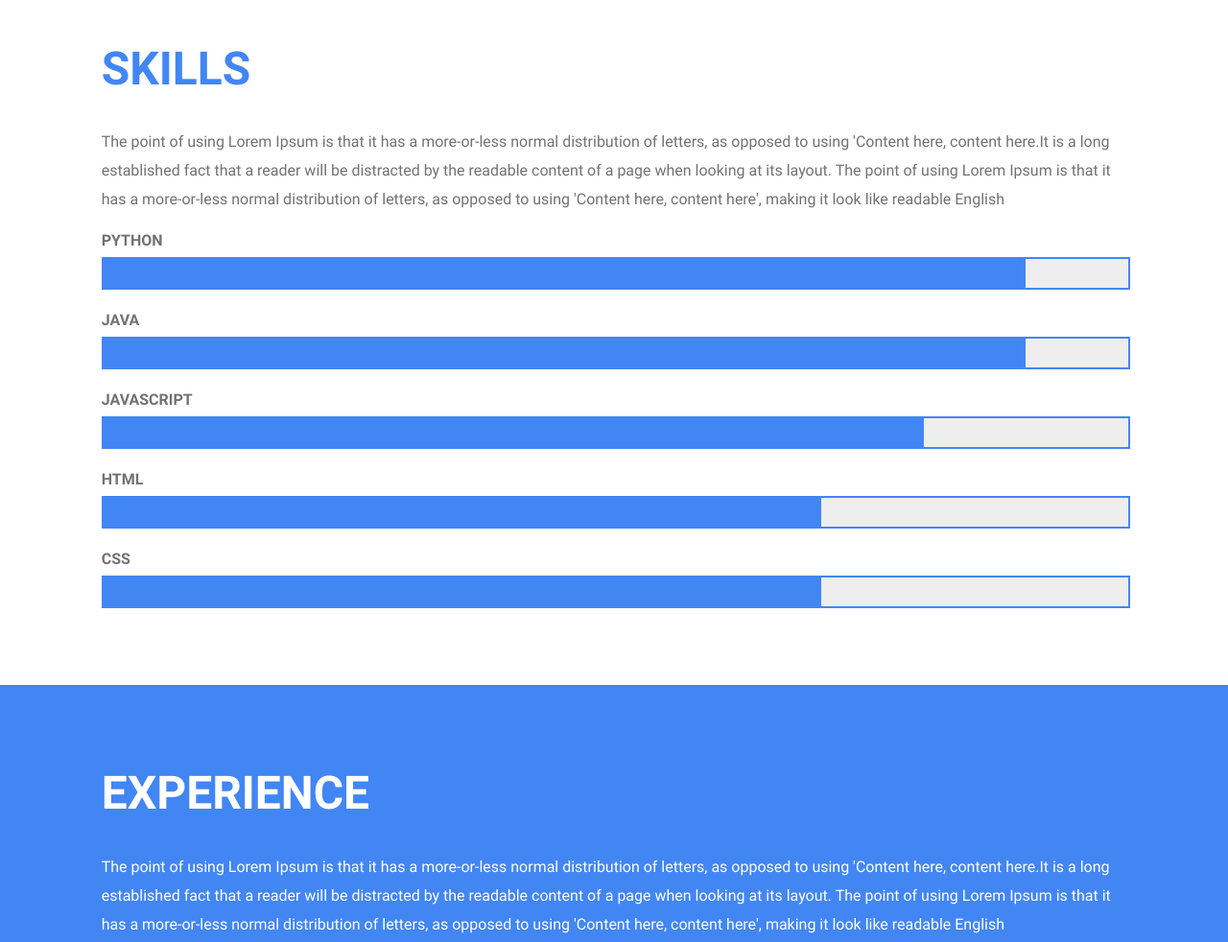
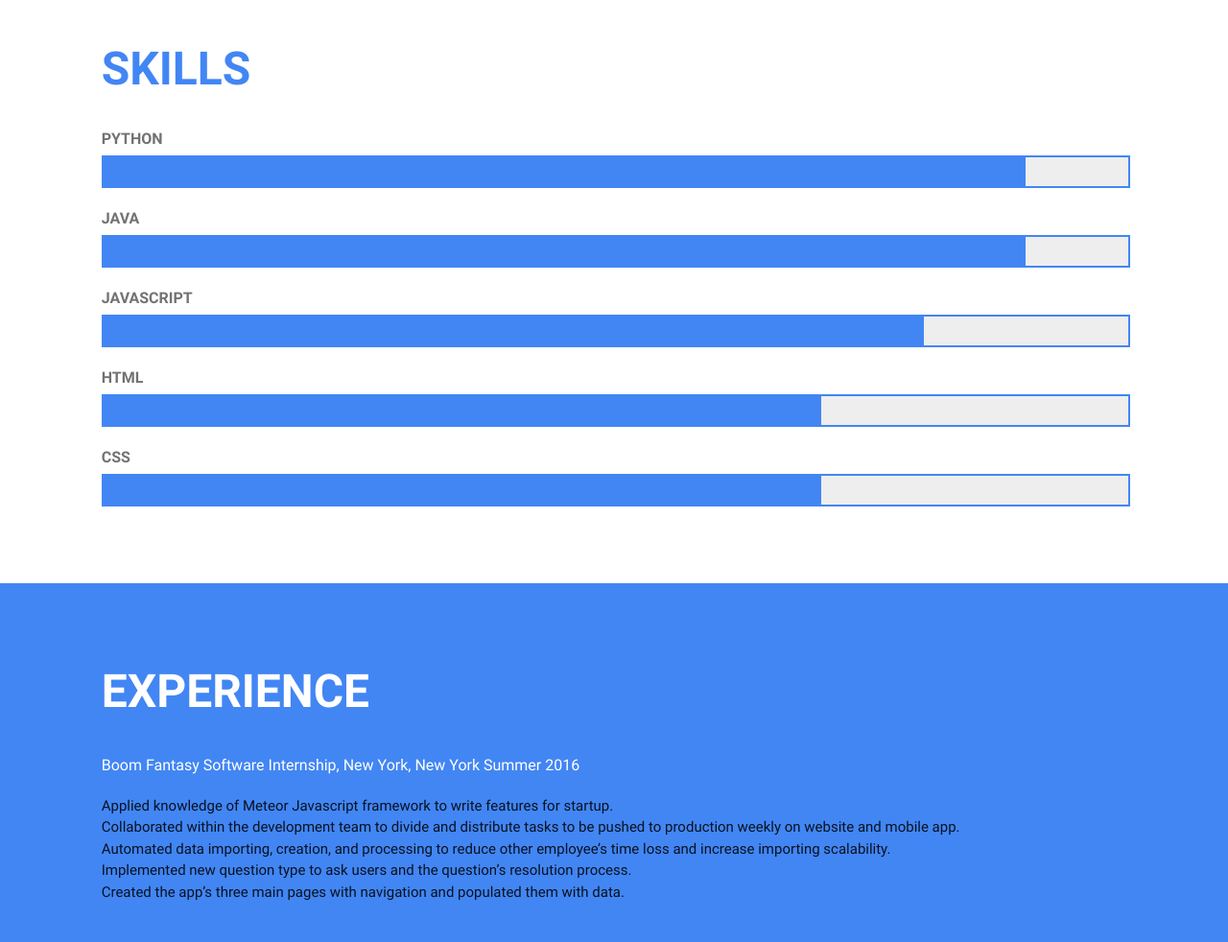
Before and after one commit to agarwal100/agarwal100.github.io, a plain HTML site: page index.html in a window 1280 px wide. Shown: the part 1160-2142 px from the top of the page at 96% size. Drawn offline with nearby package versions, Linux system fonts and the light colour scheme.

Commit message:
made more changes

```diff
--- a/index.html
+++ b/index.html
@@ -3,7 +3,7 @@
     <head>
       <meta http-equiv="Content-Type" content="text/html; charset=UTF-8"/>
       <meta name="viewport" content="width=device-width, initial-scale=1, maximum-scale=1.0"/>
-      <title>MU Material : Home</title>
+      <title>Sumeet Agarwal</title>
 
        <!-- CSS  -->
       <link href="css/materialize.css" type="text/css" rel="stylesheet" media="screen,projection"/>
@@ -40,7 +40,7 @@
                 <!-- LOGO -->
 
                 <!-- TEXT BASED LOGO -->
-                <a href="index.html" class="brand-logo">MU Material</a>
+                <a href="index.html" class="brand-logo">Sumeet Agarwal</a>
 
                 <!-- Image Based Logo -->
                  <!-- <a href="index.html" class="brand-logo"><img src="img/logo.jpeg" alt="logo img"></a>  -->
@@ -133,7 +133,9 @@
               <div class="container">
                 <div class="skill-inner">
                   <h2 class="title">Skills</h2>
-                  <p>The point of using Lorem Ipsum is that it has a more-or-less normal distribution of letters, as opposed to using 'Content here, content here.It is a long established fact that a reader will be distracted by the readable content of a page when looking at its layout. The point of using Lorem Ipsum is that it has a more-or-less normal distribution of letters, as opposed to using 'Content here, content here', making it look like readable English</p>
+                  <p>
+                    <!-- description for skills -->
+                  </p>
 
                   <!-- Start skills progress bar -->
 
@@ -171,7 +173,14 @@
               <div class="container">
                 <div class="experience-inner">
                   <h2 class="title">Experience</h2>
-                  <p>The point of using Lorem Ipsum is that it has a more-or-less normal distribution of letters, as opposed to using 'Content here, content here.It is a long established fact that a reader will be distracted by the readable content of a page when looking at its layout. The point of using Lorem Ipsum is that it has a more-or-less normal distribution of letters, as opposed to using 'Content here, content here', making it look like readable English</p>
+                  <p>Boom Fantasy Software Internship, New York, New York    Summer 2016 </p>
+                  <ul style="list-style-type:disc">
+                  <li>Applied knowledge of Meteor Javascript framework to write features for startup.</li>
+                  <li>Collaborated within the development team to divide and distribute tasks to be pushed to production weekly on website and mobile app.</li>
+                  <li>Automated data importing, creation, and processing to reduce other employee’s time loss and increase importing scalability.</li>
+                  <li>Implemented new question type to ask users and the question’s resolution process.</li>
+                  <li>Created the app’s three main pages with navigation and populated them with data.</li>
+                </ul>
                   <div id="owl-carousel" class="experience-slider row">
                     <!-- Start Single Experience -->
                     <div class="col s12">
@@ -817,7 +826,7 @@
                   <div class="col s12">
                     <div class="footer-top-inner">
                       <h2 class="title">Contact</h2>
-                      <p>The point of using Lorem Ipsum is that it has a more-or-less normal distribution of letters, as opposed to using 'Content here, content here.It is a long established fact that a reader will be distracted by the readable content of a page when looking at its layout. The point of using Lorem Ipsum is that it has a more-or-less normal distribution of letters, as opposed to using 'Content here, content here', making it look like readable English.</p>
+                      <p>Send me an email below if you are interested in connecting further.</p>
                       <div class="contact">
                         <div class="row">
                           <div class="col s12 m6 l6">
```
